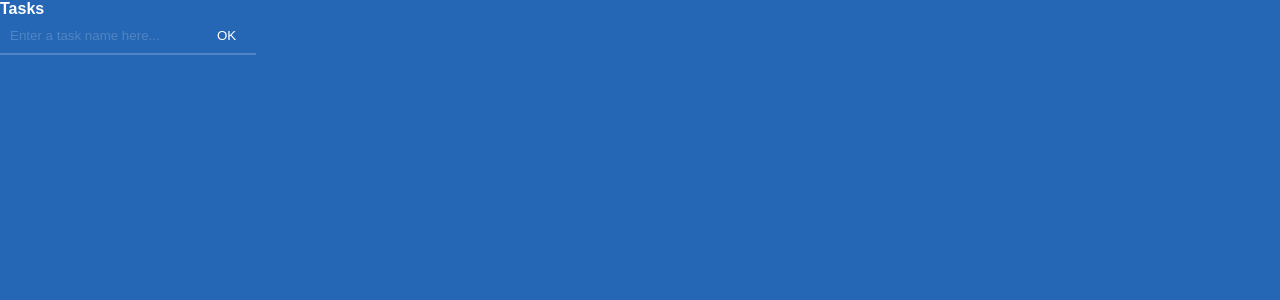
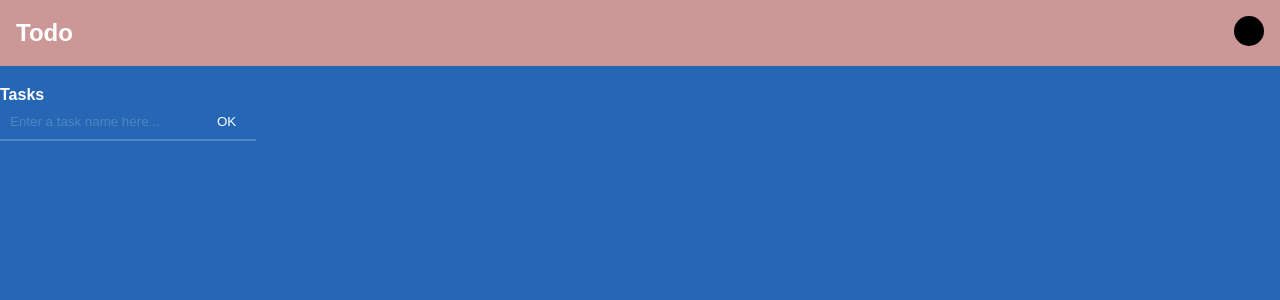
Before and after one commit to WillCostaNM/todolist-react-typescript, a React (Create React App) app: page / in a window 1280 px wide. Shown: the top 300 px of the page. Built offline with nearby package versions, Linux system fonts and the light colour scheme.

Commit message:
feat: Add Header component

```diff
--- a/src/App.tsx
+++ b/src/App.tsx
@@ -4,6 +4,7 @@ import { AppRoutes } from 'routes';
 import { GlobalStyle } from 'themes';
 
 export const App = () => {
+
   return(
     <Theme>
       <GlobalStyle/>
--- /dev/null
+++ b/src/components/Header/Header.tsx
@@ -0,0 +1,47 @@
+import styled from "styled-components";
+
+type Props = {
+  toggleTheme(): void,
+  theme: string
+}
+
+
+const Container = styled.div`
+  display: flex;
+  align-items: center;
+  justify-content: space-between;
+  background-color: #cc9797;
+  padding: 16px;
+  margin-bottom: 20px;
+`;
+
+const Options = styled.div`
+
+`;
+
+const Logo = styled.div`
+  color: white;
+  font-weight: bold;
+  font-size: 24px;
+`;
+
+const Button = styled.button`
+  background-color: ${props => props.theme === 'dark' ? 'black' : 'whit'};
+  height: 30px;
+  width: 30px;
+  border-radius: 50%;
+  cursor: pointer;
+`;
+
+
+export const Header: React.FC<Props> = ({toggleTheme, theme}) => {
+  return<>
+    <Container>
+      <Logo>Todo</Logo>
+
+      <Options>
+        <Button theme={theme} onClick={toggleTheme} />
+      </Options>
+    </Container>
+  </>
+}
--- /dev/null
+++ b/src/components/Header/index.tsx
@@ -0,0 +1 @@
+export * from './Header';
--- a/src/components/index.tsx
+++ b/src/components/index.tsx
@@ -1,3 +1,4 @@
 export * from './Text';
 export * from './Input';
 export * from './Button';
+export * from './Header';
--- a/src/pages/Home.tsx
+++ b/src/pages/Home.tsx
@@ -3,7 +3,7 @@ import React from "react";
 // Components
 import { Text, Input, Button } from "components";
 
-export const Home: React.FC = () => {
+export const Home = () => {
   return<div>
     <Text>Tasks</Text>
     <Input placeholder="Enter a task name here..."/>
--- a/src/themes/Theme.tsx
+++ b/src/themes/Theme.tsx
@@ -1,36 +1,30 @@
-import React from "react";
+import React, {useState} from "react";
 import { ThemeProvider } from "styled-components";
+import {dark} from "./mode";
+import {light} from "./mode";
 
-const fontSizes = {
-  body: 14,
-  bodyExtraLarge: 20,
-  displayExtraLarge: 96
-};
+// Components
+import { Header } from "components";
 
-const theme = {
-  fontSizes,
-  colors: {
-    primary: '#5946D2',
-    secondary: '#F9B531'
-  }
-};
-
-const themeDark = {
-  fontSizes,
-  colors: {
-    primary: '#2567B4',
-    secondary: '#F9B531'
-  }
-};
-
-export type ThemeType = typeof theme;
+export type ThemeType = typeof dark;
 
 type Props ={
   children?: React.ReactNode;
 }
 
 export const Theme: React.FC<Props> = ({children}) => {
+
+  const [theme, setTheme] = useState(dark);
+
+  const toggleTheme = () => {
+    setTheme(theme.title == 'dark' ? light : dark);
+  }
+
   return(
-    <ThemeProvider theme={themeDark}>{children}</ThemeProvider>
+    <ThemeProvider theme={theme}>
+      <Header theme={theme.title} toggleTheme={toggleTheme}/>
+      {children}
+    </ThemeProvider>
   )
+
 }
--- /dev/null
+++ b/src/themes/font/fontsizes.ts
@@ -0,0 +1,5 @@
+export const fontSizes = {
+  body: 14,
+  bodyExtraLarge: 20,
+  displayExtraLarge: 96
+};
--- /dev/null
+++ b/src/themes/font/index.tsx
@@ -0,0 +1 @@
+export * from './fontsizes';
--- /dev/null
+++ b/src/themes/mode/dark.ts
@@ -0,0 +1,10 @@
+import { fontSizes } from "../font";
+
+export const dark = {
+  title: 'dark',
+  fontSizes,
+  colors: {
+    primary: '#2567B4',
+    secondary: '#F9B531'
+  },
+};
--- /dev/null
+++ b/src/themes/mode/index.tsx
@@ -0,0 +1,2 @@
+export * from './dark';
+export * from './light';
--- /dev/null
+++ b/src/themes/mode/light.ts
@@ -0,0 +1,10 @@
+import {fontSizes} from "../font";
+
+export const light = {
+  title: 'light',
+  fontSizes,
+  colors: {
+    primary: '#fff',
+    secondary: '#000'
+  },
+};
```
Also changed, not shown: src/themes/index.tsx (line endings or trailing spaces).
